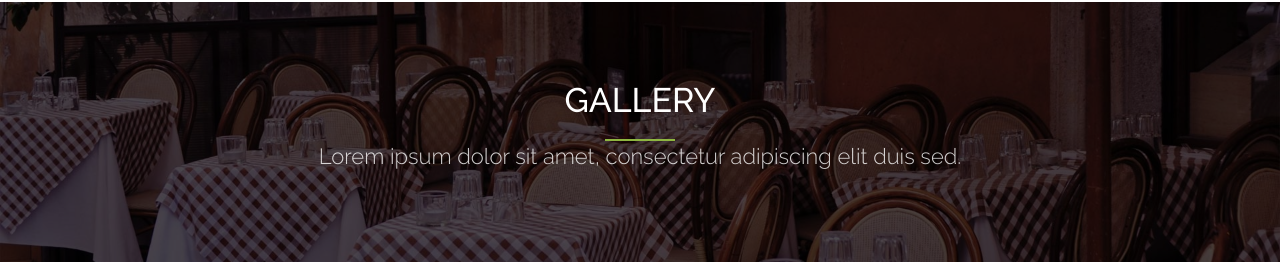
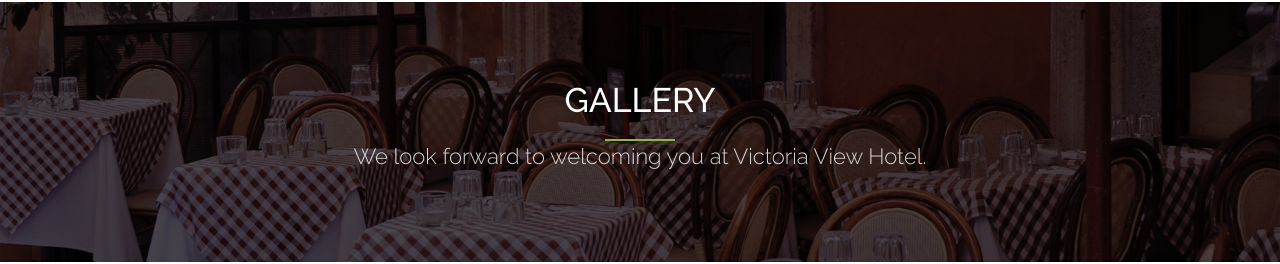
Before and after one commit to mmugisha/boutique, a plain HTML site: page index.html in a window 1280 px wide. Shown: the part 5319-5583 px from the top of the page. Drawn offline with nearby package versions, Linux system fonts and the light colour scheme; some packages are replaced by stand-ins of ours.

Commit message:
update text for gallery section

```diff
--- a/index.html
+++ b/index.html
@@ -279,7 +279,7 @@
     <div class="overlay">
       <h2>Gallery</h2>
       <hr>
-      <p>Lorem ipsum dolor sit amet, consectetur adipiscing elit duis sed.</p>
+      <p>We look forward to welcoming you at Victoria View Hotel.</p>
     </div>
   </div>
   <div class="container">
```
